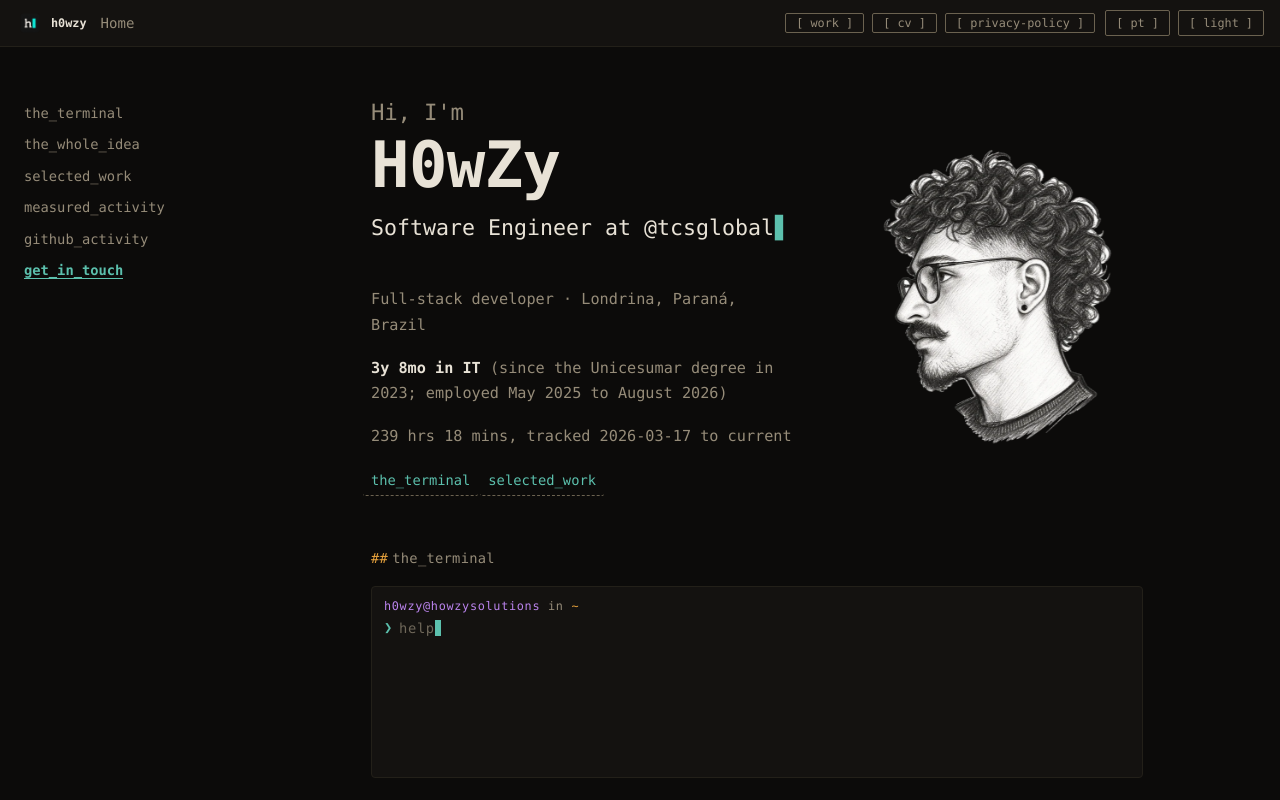
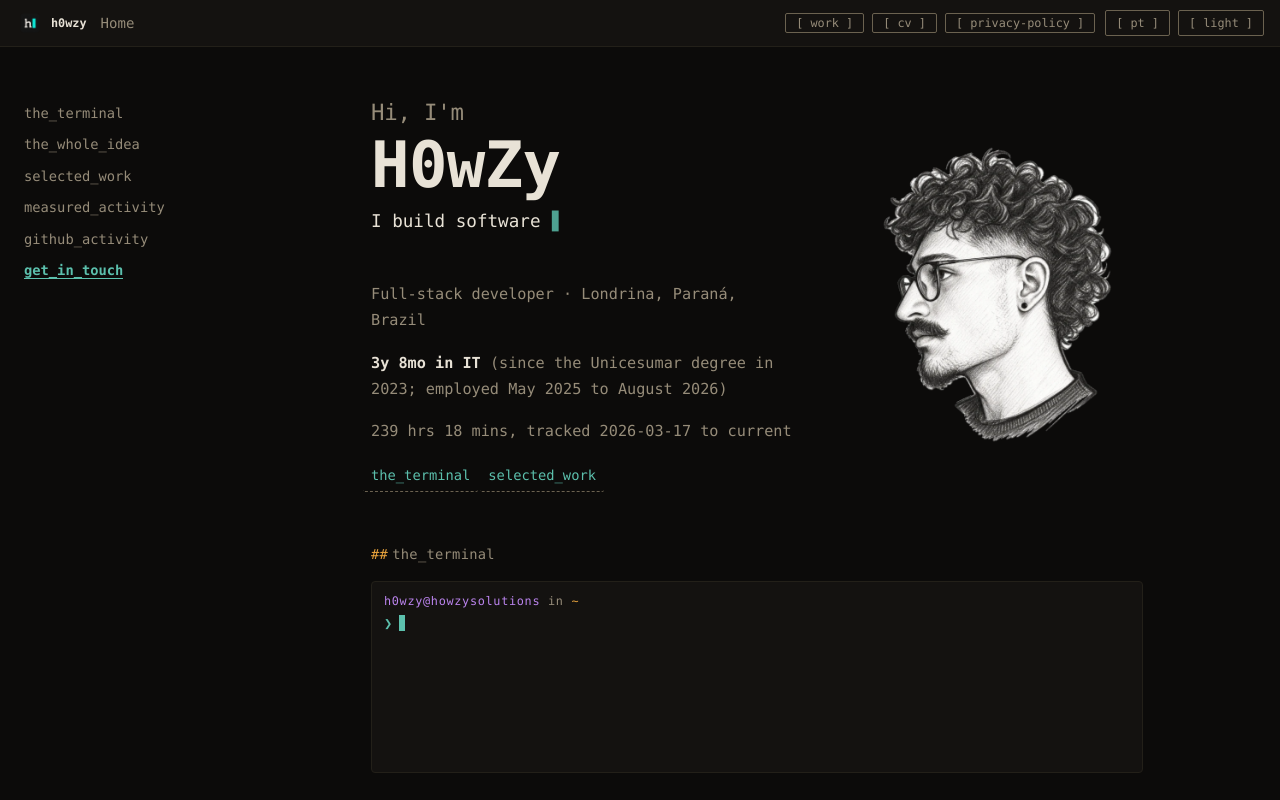
Before and after one commit to H0wZy/howzysolutions, a React (Vite) app: page / in a window 1280 px wide. Shown: the top 800 px of the page. Built offline with nearby package versions, Linux system fonts and the light colour scheme.

Commit message:
feat(hero,terminal): smooth typewriter with career updates, no-shift layout, and terminal tab suggestion loop with output focus

```diff
--- a/src/components/Terminal.tsx
+++ b/src/components/Terminal.tsx
@@ -79,9 +79,7 @@ export function Terminal({ locale }: { locale: Locale }) {
             ❯
           </label>
           <div className="term-field">
-            <span className="term-ghost" data-term-ghost aria-hidden="true">
-              help
-            </span>
+            <span className="term-ghost" data-term-ghost aria-hidden="true" />
             <span className="term-cursor" data-term-cursor aria-hidden="true" />
             <input
               id="term-input"
@@ -93,7 +91,6 @@ export function Terminal({ locale }: { locale: Locale }) {
               autoCorrect="off"
               spellCheck={false}
               disabled
-              placeholder="help"
             />
           </div>
         </div>
--- a/src/components/Typewriter.tsx
+++ b/src/components/Typewriter.tsx
@@ -2,16 +2,22 @@ import { useEffect, useState } from 'react'
 
 export function Typewriter({ phrases }: { phrases: string[] }) {
   const [index, setIndex] = useState(0)
-  const [subIndex, setSubIndex] = useState(phrases[0]?.length ?? 0)
+  const [subIndex, setSubIndex] = useState(0)
   const [isDeleting, setIsDeleting] = useState(false)
+  const [started, setStarted] = useState(false)
 
   useEffect(() => {
-    if (!phrases || phrases.length <= 1) return
+    const startTimeout = setTimeout(() => setStarted(true), 300)
+    return () => clearTimeout(startTimeout)
+  }, [])
+
+  useEffect(() => {
+    if (!started || !phrases || phrases.length === 0) return
 
     const current = phrases[index] ?? ''
 
     if (!isDeleting && subIndex === current.length) {
-      const timeout = setTimeout(() => setIsDeleting(true), 2000)
+      const timeout = setTimeout(() => setIsDeleting(true), 2200)
       return () => clearTimeout(timeout)
     }
 
@@ -23,13 +29,13 @@ export function Typewriter({ phrases }: { phrases: string[] }) {
       return () => clearTimeout(timeout)
     }
 
-    const speed = isDeleting ? 30 : 65
+    const speed = isDeleting ? 25 : 55
     const timeout = setTimeout(() => {
       setSubIndex((prev) => prev + (isDeleting ? -1 : 1))
     }, speed)
 
     return () => clearTimeout(timeout)
-  }, [subIndex, isDeleting, index, phrases])
+  }, [started, subIndex, isDeleting, index, phrases])
 
   if (!phrases || phrases.length === 0) return null
 
--- a/src/content/cv.generated.json
+++ b/src/content/cv.generated.json
@@ -1,5 +1,5 @@
 {
-  "capturedAt": "2026-09-20T22:04:37.247Z",
+  "capturedAt": "2026-09-20T22:59:15.498Z",
   "sourceCommit": "8a4a9ad",
   "sourceRef": "C:\\Users\\h0wzy\\projects\\curriculum-vitae\\overleaf\\main.tex",
   "isFallback": false,
--- a/src/content/profile.ts
+++ b/src/content/profile.ts
@@ -12,16 +12,18 @@ export const profile: AuthorProfile = {
 
   taglines: {
     en: [
+      'Software Engineer · Open to Work',
       'I build software that states what it cannot do.',
-      'Software Engineer at @tcsglobal',
+      'Worked at TCS for 16 months',
       'Full-Stack | Backend | Cloud',
       'Two-time TCS AI Friday Champion 🏆',
       'Go | .NET C# | Java | React',
       'Always Building, Always Learning',
     ],
     pt: [
+      'Engenheiro de Software · Open to Work',
       'Construo software que declara o que não consegue fazer.',
-      'Engenheiro de Software na @tcsglobal',
+      'Atuei na TCS por 16 meses',
       'Full-Stack | Backend | Cloud',
       'Bicampeão do TCS AI Friday 🏆',
       'Go | .NET C# | Java | React',
--- a/src/content/wakatime.generated.json
+++ b/src/content/wakatime.generated.json
@@ -1,5 +1,5 @@
 {
-  "capturedAt": "2026-09-20T22:04:37.112Z",
+  "capturedAt": "2026-09-20T22:59:15.377Z",
   "range": {
     "start": "2026-03-17",
     "end": "2026-09-20"
--- a/src/enhance/terminal/mount.ts
+++ b/src/enhance/terminal/mount.ts
@@ -45,12 +45,13 @@ export function mountTerminal(root: HTMLElement, session: TerminalSession): void
 
   let cursor = session.history.length
   const ghostEl = root.querySelector<HTMLElement>('[data-term-ghost]')
+  const SUGGESTIONS = ['whoami', 'projects', 'stats', 'stack', 'cv', 'contact', 'about', 'clear', 'help']
 
   const syncCursor = () => {
     if (!ghostEl) return
     const val = input.value
     if (val.length === 0) {
-      ghostEl.textContent = 'help'
+      ghostEl.textContent = ''
     } else {
       const pos = input.selectionStart ?? val.length
       ghostEl.textContent = val.slice(0, pos)
@@ -70,7 +71,10 @@ export function mountTerminal(root: HTMLElement, session: TerminalSession): void
   // pushes the prompt down the way it does in a terminal rather than sliding
   // under a pinned input bar.
   const scrollToEnd = () => {
-    root.scrollTop = root.scrollHeight
+    root.scrollTo({
+      top: root.scrollHeight,
+      behavior: 'smooth',
+    })
   }
 
   /**
@@ -134,6 +138,11 @@ export function mountTerminal(root: HTMLElement, session: TerminalSession): void
 
     if (result.effect) applyEffect(result.effect)
     scrollToEnd()
+    block.scrollIntoView({ behavior: 'smooth', block: 'nearest' })
+
+    // Auto-focus the output block for clarity and accessibility
+    block.setAttribute('tabindex', '-1')
+    block.focus({ preventScroll: true })
   }
 
   form.addEventListener('submit', (event) => {
@@ -163,11 +172,19 @@ export function mountTerminal(root: HTMLElement, session: TerminalSession): void
       return
     }
 
-    // Completion: unique match completes, several report the candidates (FR-012).
+    // Completion: loop through suggestions when empty, or complete prefix (FR-012).
     if (event.key === 'Tab') {
       event.preventDefault()
       const partial = input.value.trim()
-      if (partial.length === 0) return
+      const idx = SUGGESTIONS.indexOf(partial)
+      if (partial.length === 0 || idx !== -1) {
+        const nextIdx = idx === -1 ? 0 : (idx + 1) % SUGGESTIONS.length
+        const next = SUGGESTIONS[nextIdx]
+        input.value = `${next} `
+        syncCursor()
+        return
+      }
+
       const matches = completions(partial, invocableNames())
       if (matches.length === 1) {
         input.value = `${matches[0]} `
@@ -190,6 +207,15 @@ export function mountTerminal(root: HTMLElement, session: TerminalSession): void
     }
   })
 
+  // Typing while output or terminal has focus redirects back to the input seamlessly
+  root.addEventListener('keydown', (event) => {
+    if (document.activeElement !== input && !event.ctrlKey && !event.metaKey && !event.altKey) {
+      if (event.key.length === 1 || event.key === 'Backspace' || event.key === 'Tab') {
+        input.focus()
+      }
+    }
+  })
+
   // Clicking anywhere in the terminal focuses the prompt, the way a terminal
   // behaves — but never steals a selection the visitor is making.
   root.addEventListener('mouseup', () => {
--- a/src/styles/base.css
+++ b/src/styles/base.css
@@ -223,11 +223,11 @@ pre {
 }
 
 @keyframes blink {
-  0%, 49.9% {
+  0%, 100% {
     opacity: 1;
   }
-  50%, 100% {
-    opacity: 0;
+  50% {
+    opacity: 0.15;
   }
 }
 
@@ -246,7 +246,8 @@ pre {
   display: inline-block;
   color: var(--accent);
   font-weight: 400;
-  animation: blink 1s step-end infinite;
+  animation: blink 1.25s ease-in-out infinite;
+  will-change: opacity;
 }
 
 /* Reveal on scroll — replaces what framer-motion did, at zero bytes (D1) */
@@ -265,31 +266,20 @@ pre {
 
 /*
  * FR-025: no motion is ever required to read or operate anything.
- * Durations go to zero and every final state stays applied.
+ * Final states stay applied, while subtle opacity transitions and smooth
+ * navigation remain comfortable and fluid.
  */
 @media (prefers-reduced-motion: reduce) {
-  html {
-    scroll-behavior: auto;
-  }
-
-  *,
-  *::before,
-  *::after {
-    animation-duration: 0.01ms !important;
-    animation-iteration-count: 1 !important;
-    transition-duration: 0.01ms !important;
-    transform: none !important;
-  }
-
   .rise > *,
   .reveal {
     opacity: 1 !important;
     transform: none !important;
+    transition: none !important;
   }
 
   .cursor {
-    animation: blink 1s step-end infinite !important;
-    animation-duration: 1s !important;
+    animation: blink 1.25s ease-in-out infinite !important;
+    animation-duration: 1.25s !important;
     animation-iteration-count: infinite !important;
   }
 }
--- a/src/styles/components.css
+++ b/src/styles/components.css
@@ -187,10 +187,10 @@
   border-radius: var(--radius-sm);
   border-bottom: 1px dashed var(--border);
   transition:
-    color var(--dur-fast) var(--ease),
-    border-color var(--dur-fast) var(--ease),
-    background-color var(--dur-fast) var(--ease),
-    transform var(--dur-fast) var(--ease);
+    color var(--dur-base) var(--ease),
+    border-color var(--dur-base) var(--ease),
+    background-color var(--dur-base) var(--ease),
+    transform var(--dur-base) var(--ease);
 }
 
 .hero-links a:hover {
@@ -234,11 +234,14 @@
 }
 
 .tagline {
-  font-size: clamp(1.05rem, 3vw, 1.35rem);
-  margin: 0.6em 0 0;
+  font-size: clamp(0.92rem, 2.2vw, 1.1rem);
+  margin: 0.7em 0 0;
   font-weight: 500;
-  max-width: 44ch;
-  min-height: 2.8em;
+  max-width: 58ch;
+  min-height: 3.2em;
+  line-height: 1.45;
+  display: flex;
+  align-items: flex-start;
 }
 
 .typewriter {
@@ -563,11 +566,12 @@
   min-height: 12rem;
   max-height: 52vh;
   overflow-y: auto;
+  scroll-behavior: smooth;
   font-size: var(--fs-sm);
   line-height: 1.55;
   transition:
-    border-color var(--dur-fast) var(--ease),
-    box-shadow var(--dur-fast) var(--ease);
+    border-color var(--dur-base) var(--ease),
+    box-shadow var(--dur-base) var(--ease);
 }
 
 .term:hover {
@@ -583,8 +587,28 @@
 
 /* Its scrollbar is the document's: base.css styles every scroller at once. */
 
+.term-block {
+  animation: term-reveal var(--dur-base) var(--ease);
+}
+
+.term-block:focus,
+.term-block:focus-visible {
+  outline: none;
+}
+
 .term-block + .term-block {
   margin-top: 1.1em;
+}
+
+@keyframes term-reveal {
+  from {
+    opacity: 0.4;
+    transform: translateY(3px);
+  }
+  to {
+    opacity: 1;
+    transform: none;
+  }
 }
 
 .term-echo {
```
